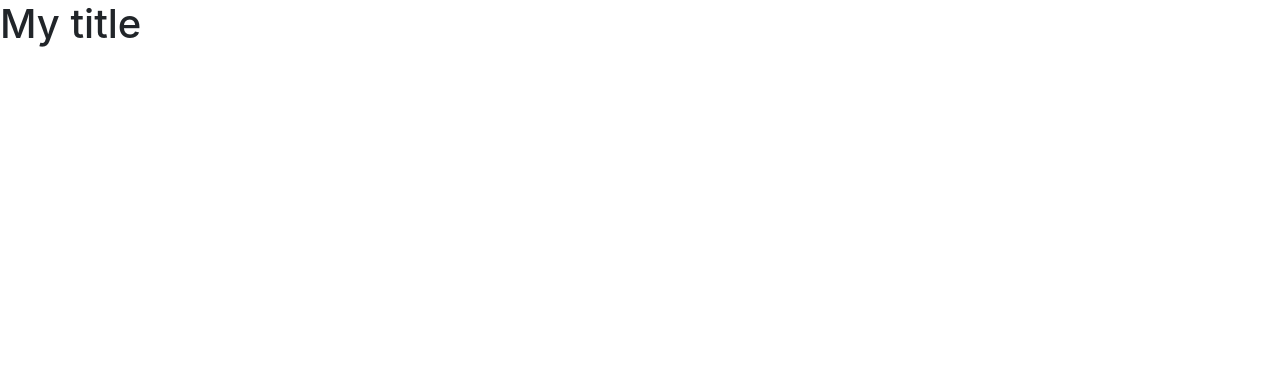
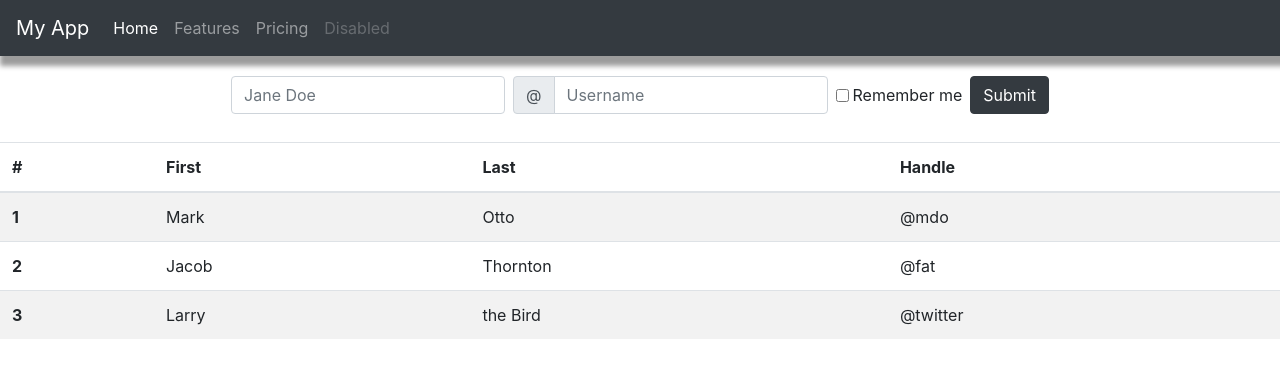
Before and after one commit to bngams/sample-bootstrap-datatables-ajax, a website: page index.html in a window 1280 px wide. Drawn offline with nearby package versions, Linux system fonts and the light colour scheme.

Commit message:
interface bootstrap

```diff
--- a/index.html
+++ b/index.html
@@ -11,10 +11,100 @@
 
     <!-- charger / inclure bootstrap -->
     <link rel="stylesheet" href="node_modules/bootstrap/dist/css/bootstrap.min.css">
+
+    <style>
+        /* on peut cumuler styles persos + bootstrap */
+        /* ajout de styles personnalisés pour notre navbar */
+        #maNavBar {
+            box-shadow: 5px 5px 5px 5px #9c9c9c;
+        }
+
+        #monForm {
+            margin: 20px 0px;
+            display: flex;
+            justify-content: center;
+        }
+    </style>
 </head>
 
 <body>
-    <h1>My title</h1>
+    <nav id="maNavBar" class="navbar navbar-expand-lg navbar-dark bg-dark">
+        <a class="navbar-brand" href="#">My App</a>
+        <button class="navbar-toggler" type="button" data-toggle="collapse" data-target="#navbarNav"
+            aria-controls="navbarNav" aria-expanded="false" aria-label="Toggle navigation">
+            <span class="navbar-toggler-icon"></span>
+        </button>
+        <div class="collapse navbar-collapse" id="navbarNav">
+            <ul class="navbar-nav">
+                <li class="nav-item active">
+                    <a class="nav-link" href="#">Home <span class="sr-only">(current)</span></a>
+                </li>
+                <li class="nav-item">
+                    <a class="nav-link" href="#">Features</a>
+                </li>
+                <li class="nav-item">
+                    <a class="nav-link" href="#">Pricing</a>
+                </li>
+                <li class="nav-item">
+                    <a class="nav-link disabled" href="#" tabindex="-1" aria-disabled="true">Disabled</a>
+                </li>
+            </ul>
+        </div>
+    </nav>
+
+    <form id="monForm" class="form-inline">
+        <label class="sr-only" for="inlineFormInputName2">Name</label>
+        <input type="text" class="form-control mb-2 mr-sm-2" id="inlineFormInputName2" placeholder="Jane Doe">
+
+        <label class="sr-only" for="inlineFormInputGroupUsername2">Username</label>
+        <div class="input-group mb-2 mr-sm-2">
+            <div class="input-group-prepend">
+                <div class="input-group-text">@</div>
+            </div>
+            <input type="text" class="form-control" id="inlineFormInputGroupUsername2" placeholder="Username">
+        </div>
+
+        <div class="form-check mb-2 mr-sm-2">
+            <input class="form-check-input" type="checkbox" id="inlineFormCheck">
+            <label class="form-check-label" for="inlineFormCheck">
+                Remember me
+            </label>
+        </div>
+
+        <button type="submit" class="btn btn-dark mb-2">Submit</button>
+    </form>
+
+    <table id="#maTable" class="table table-striped">
+        <thead>
+            <tr>
+                <th scope="col">#</th>
+                <th scope="col">First</th>
+                <th scope="col">Last</th>
+                <th scope="col">Handle</th>
+            </tr>
+        </thead>
+        <tbody>
+            <tr>
+                <th scope="row">1</th>
+                <td>Mark</td>
+                <td>Otto</td>
+                <td>@mdo</td>
+            </tr>
+            <tr>
+                <th scope="row">2</th>
+                <td>Jacob</td>
+                <td>Thornton</td>
+                <td>@fat</td>
+            </tr>
+            <tr>
+                <th scope="row">3</th>
+                <td>Larry</td>
+                <td>the Bird</td>
+                <td>@twitter</td>
+            </tr>
+        </tbody>
+    </table>
+
     <!-- de manière générale, les scripts tjrs chargés en fin de page => performance -->
     <!-- charger / inclure bootstrap -->
     <!-- l'ordre a une importance (ordre des dépendances) -->
```
